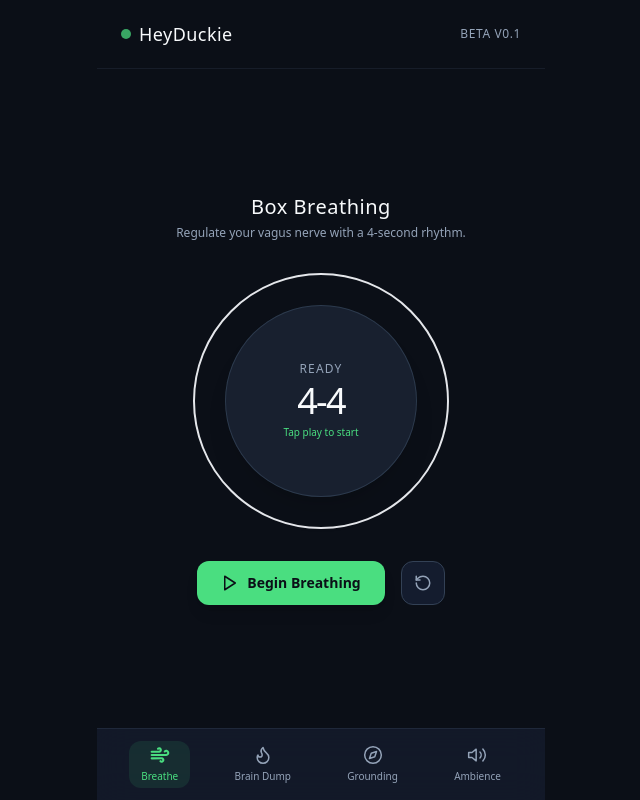
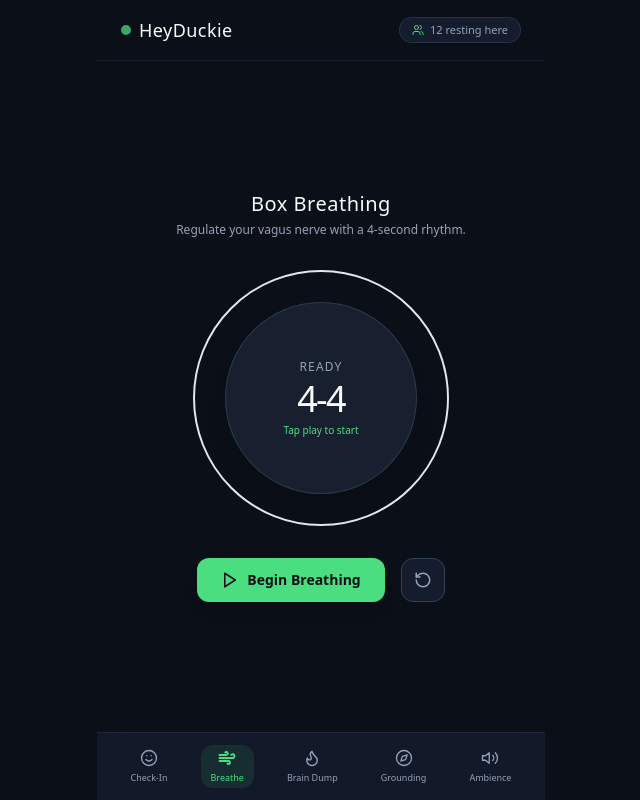
Before and after one commit to main-safi/heyduckie, a React (Vite) app: page / in a window 1280 px wide. Shown: the whole page, without its empty margins (319-959 px from the left). Built offline with nearby package versions, Linux system fonts and the light colour scheme.

Commit message:
Add AppLayout component with navigation and online counter

```diff
--- a/src/layouts/AppLayout.jsx
+++ b/src/layouts/AppLayout.jsx
@@ -1,8 +1,20 @@
-import React from 'react';
-import { Wind, Flame, Compass, Volume2 } from 'lucide-react';
+import React, { useState, useEffect } from 'react';
+import { Wind, Flame, Compass, Volume2, Smile, Users } from 'lucide-react';
 
 export default function AppLayout({ currentView, setCurrentView, children }) {
+  // Simulated live counter for a comforting sense of shared quiet space
+  const [onlineCount, setOnlineCount] = useState(12);
+
+  useEffect(() => {
+    // Gently fluctuate the active user count to feel organic
+    const interval = setInterval(() => {
+      setOnlineCount(prev => Math.min(24, Math.max(8, prev + (Math.random() > 0.5 ? 1 : -1))));
+    }, 8000);
+    return () => clearInterval(interval);
+  }, []);
+
   const navItems = [
+    { id: 'checkin', label: 'Check-In', icon: Smile },
     { id: 'breathe', label: 'Breathe', icon: Wind },
     { id: 'dumpp', label: 'Brain Dump', icon: Flame },
     { id: 'ground', label: 'Grounding', icon: Compass },
@@ -12,13 +24,17 @@ export default function AppLayout({ currentView, setCurrentView, children }) {
   return (
     <div className="min-h-screen bg-sanctuary-bg text-sanctuary-textMain flex flex-col items-center justify-between font-sans selection:bg-sanctuary-sage/30">
 
-      {/* Header */}
-      <header className="w-full max-w-md px-6 py-5 flex items-center justify-between border-b border-sanctuary-border/30">
+      {/* Header with Live Sanctuary Counter */}
+      <header className="w-full max-w-md px-6 py-4 flex items-center justify-between border-b border-sanctuary-border/30">
         <h1 className="text-lg font-medium tracking-wide text-sanctuary-textMain flex items-center gap-2">
           <span className="w-2.5 h-2.5 rounded-full bg-sanctuary-sage animate-pulse"></span>
           HeyDuckie
         </h1>
-        <span className="text-xs text-sanctuary-textMuted tracking-wider uppercase">Beta v0.1</span>
+
+        <div className="flex items-center gap-1.5 px-3 py-1 rounded-full bg-sanctuary-surface border border-sanctuary-border/60 text-[11px] text-sanctuary-textMuted">
+          <Users size={12} className="text-sanctuary-sage" />
+          <span>{onlineCount} resting here</span>
+        </div>
       </header>
 
       {/* Main View Container */}
@@ -27,7 +43,7 @@ export default function AppLayout({ currentView, setCurrentView, children }) {
       </main>
 
       {/* Navigation */}
-      <nav className="w-full max-w-md px-4 py-3 bg-sanctuary-surface/80 backdrop-blur-lg border-t border-sanctuary-border/40 flex justify-around items-center sticky bottom-0 z-50">
+      <nav className="w-full max-w-md px-3 py-3 bg-sanctuary-surface/80 backdrop-blur-lg border-t border-sanctuary-border/40 flex justify-around items-center sticky bottom-0 z-50">
         {navItems.map((item) => {
           const Icon = item.icon;
           const isActive = currentView === item.id;
@@ -35,14 +51,14 @@ export default function AppLayout({ currentView, setCurrentView, children }) {
             <button
               key={item.id}
               onClick={() => setCurrentView(item.id)}
-              className={`flex flex-col items-center gap-1 transition-all duration-200 py-1 px-3 rounded-xl ${
+              className={`flex flex-col items-center gap-1 transition-all duration-200 py-1 px-2.5 rounded-xl ${
                 isActive
                   ? 'text-sanctuary-sage bg-sanctuary-sage/10'
                   : 'text-sanctuary-textMuted hover:text-sanctuary-textMain'
               }`}
             >
-              <Icon size={20} strokeWidth={isActive ? 2.5 : 1.8} />
-              <span className="text-[10px] font-medium">{item.label}</span>
+              <Icon size={18} strokeWidth={isActive ? 2.5 : 1.8} />
+              <span className="text-[9px] font-medium">{item.label}</span>
             </button>
           );
         })}
```
